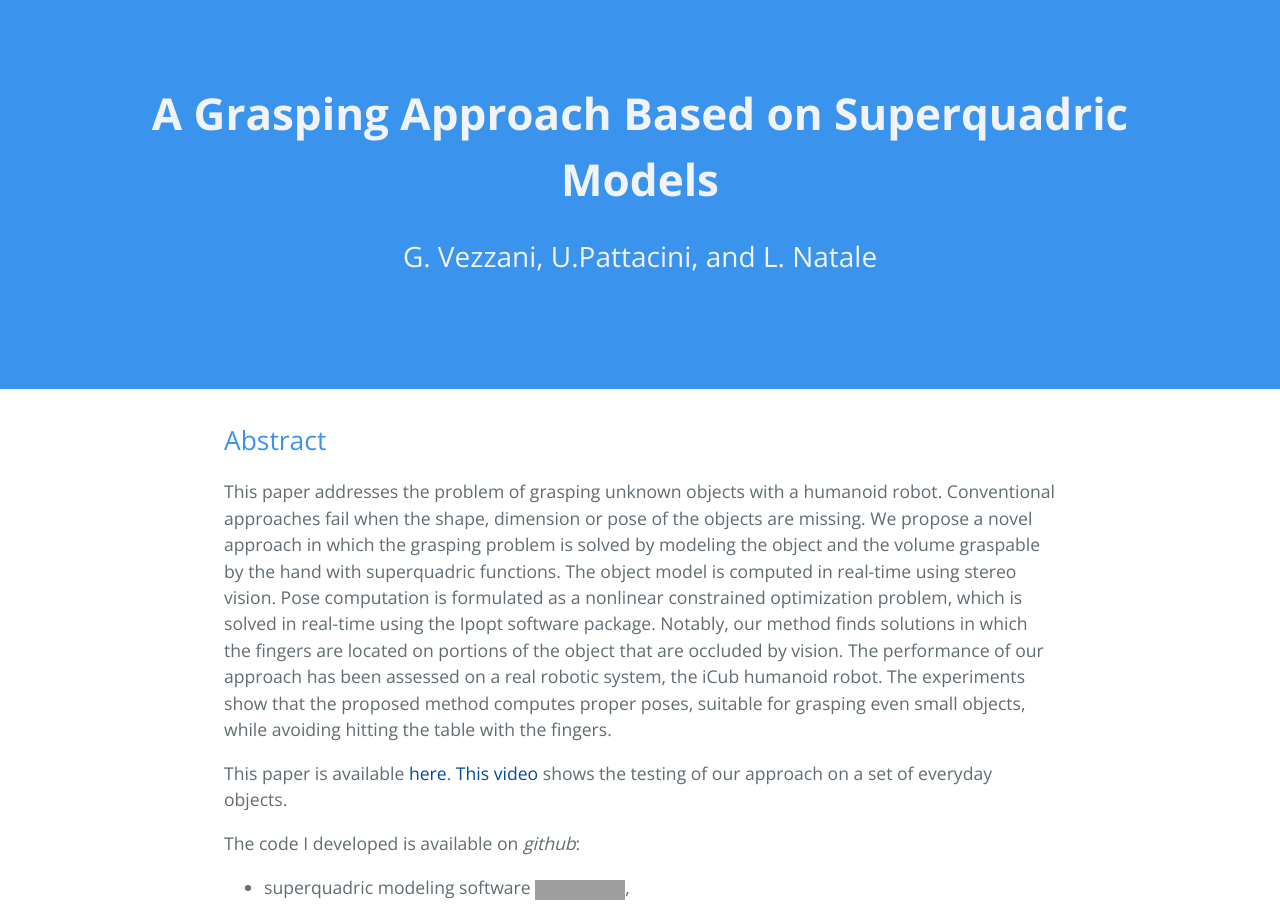
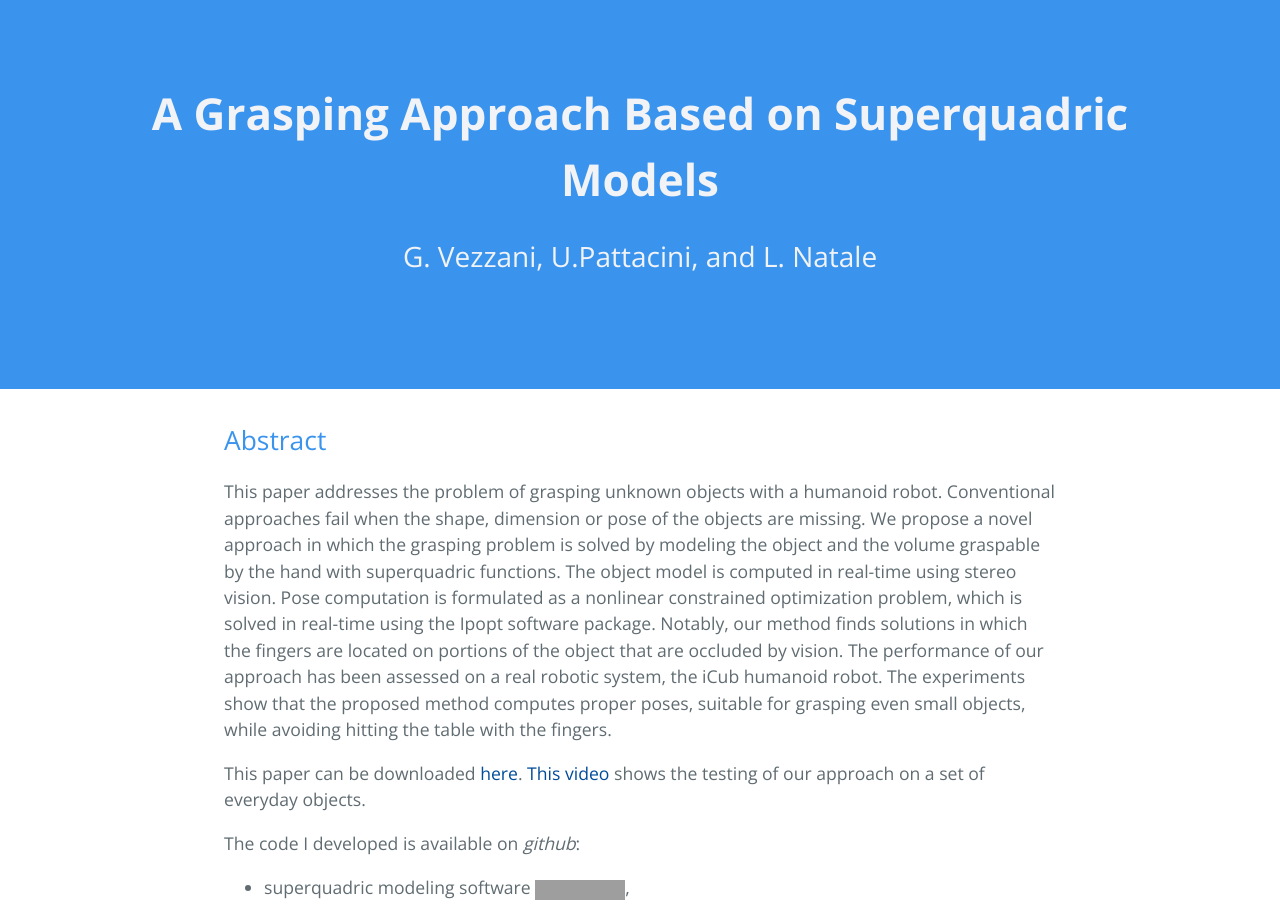
Before and after one commit to giuliavezzani/giuliavezzani_old.github.io, a Jekyll site: the page built from grasping.md, in a window 1280 px wide. Shown: the top 905 px of the page. Built offline with Jekyll 4.4.1, drawn with Linux system fonts in a browser that asks for light colours; grey boxes are pictures that could not be loaded.

Commit message:
added papers

```diff
--- a/grasping.md
+++ b/grasping.md
@@ -8,7 +8,7 @@ author: G. Vezzani, U.Pattacini, and L. Natale
 
 This paper addresses the problem of grasping unknown objects with a humanoid robot. Conventional approaches fail when the shape, dimension or pose of the objects are missing. We propose a novel approach in which the grasping problem is solved by modeling the object and the volume graspable by the hand with superquadric functions. The object model is computed in real-time using stereo vision. Pose computation is formulated as a nonlinear constrained optimization problem, which is solved in real-time using the Ipopt software package. Notably, our method finds solutions in which the fingers are located on portions of the object that are occluded by vision. The performance of our approach has been assessed on a real robotic system, the iCub humanoid robot. The experiments show that the proposed method computes proper poses, suitable for grasping even small objects, while avoiding hitting the table with the fingers.
 
-This paper is available [here](https://github.com/giuliavezzani/giuliavezzani.github.io/raw/master/files/superquadric-grasping.pdf). [This video](https://www.youtube.com/watch?v=eGZO8peAVao) shows the testing of our approach on a set of everyday objects.
+This paper can be downloaded [here](https://github.com/giuliavezzani/giuliavezzani.github.io/raw/master/files/superquadric-grasping.pdf). [This video](https://www.youtube.com/watch?v=eGZO8peAVao) shows the testing of our approach on a set of everyday objects.
 
 The code I developed is available on _github_:
 
```
Also changed, not shown: handover.md (+1 -1 lines).
